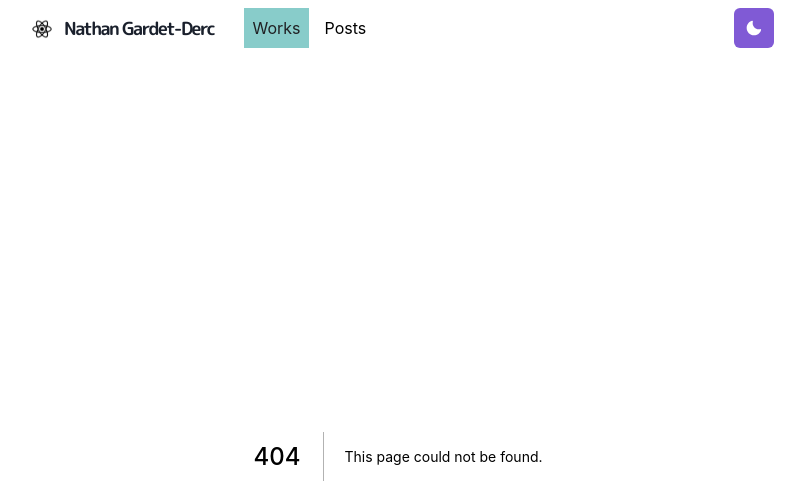
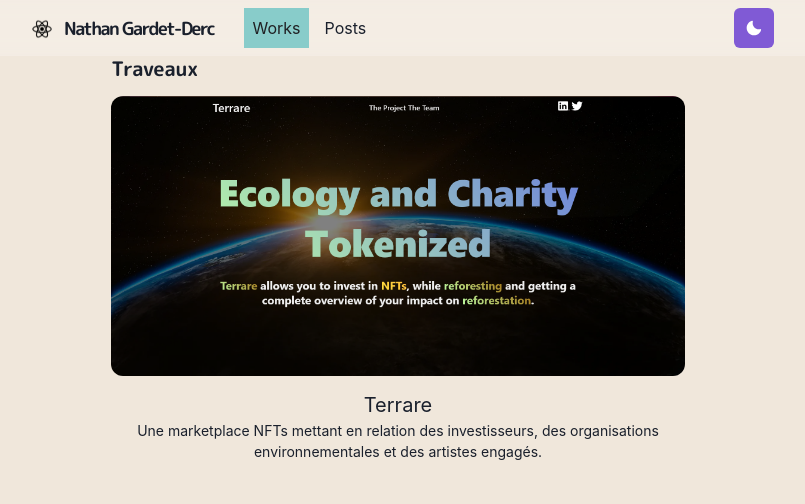
Before and after one commit to gdnathan/portfolio, a Next.js app: page /works in a window 1280 px wide. Before the commit this address had no page. Shown: the top 504 px of the page, without its empty margins (242-1047 px from the left). Built offline with nearby package versions, Linux system fonts and the light colour scheme.

Commit message:
adding the work tab

```diff
--- /dev/null
+++ b/components/grid-item.js
@@ -0,0 +1,53 @@
+import NextLink from 'next/link'
+import Image from 'next/image'
+import { Box, Text, LinkBox, LinkOverlay } from '@chakra-ui/react'
+import { Global } from '@emotion/react'
+
+export const GridItem = ({ children, href, title, thumbnail }) => {
+  <Box w="100%" align="center">
+    <LinkBox cursor="pointer">
+      <Image
+        src={thumbnail}
+        alt={title}
+        className="grid-item-thumbnail"
+        placeholder="blur"
+        loading="lazy"
+      />
+      <LinkOverlay href={href} target="_blank">
+        <Text mt={2}>{title}</Text>
+      </LinkOverlay>
+      <Text fontSize={14}>{children}</Text>
+    </LinkBox>
+  </Box>
+}
+
+export const WorkGridItem = ({ children, id, title, thumbnail }) => (
+  <Box w="100%" textAlign="center">
+    <NextLink href={`/works/${id}`}>
+      <LinkBox cursor="pointer">
+        <Image
+          src={thumbnail}
+          alt={title}
+          className="grid-item-thumbnail"
+          placeholder="blur"
+        />
+        <LinkOverlay href={`/works/${id}`}>
+          <Text mt={2} fontSize={20}>
+            {title}
+          </Text>
+        </LinkOverlay>
+        <Text fontSize={14}>{children}</Text>
+      </LinkBox>
+    </NextLink>
+  </Box>
+)
+
+export const GridItemStyle = () => (
+  <Global
+    styles={`
+      .grid-item-thumbnail {
+        border-radius: 12px;
+      }
+    `}
+  />
+)
--- /dev/null
+++ b/components/layouts/article.js
@@ -0,0 +1,33 @@
+import { motion } from 'framer-motion'
+import Head from 'next/head'
+import { GridItemStyle } from '../grid-item'
+
+const variants = {
+  hidden: { opacity: 0, x: 0, y: 20 },
+  enter: { opacity: 1, x: 0, y: 0 },
+  exit: { opacity: 0, x: -0, y: 20 }
+}
+
+const Layout = ({ children, title }) => (
+  <motion.article
+    initial="hidden"
+    animate="enter"
+    exit="exit"
+    variants={variants}
+    transition={{ duration: 0.4, type: 'easeInOut' }}
+    style={{ position: 'relative' }}
+  >
+    <>
+      {title && (
+        <Head>
+          <title>{title} - Nathan Gardet-Derc</title>
+        </Head>
+      )}
+      {children}
+
+      <GridItemStyle />
+    </>
+  </motion.article>
+)
+
+export default Layout
--- a/components/logo.js
+++ b/components/logo.js
@@ -13,7 +13,11 @@ const LogoBox = styled.span`
   line-height: 20px;
   padding: 10px;
 
-  &:hover img {
+  img {
+    transition: 200ms ease;
+  }
+
+    &:hover img {
     tranform: rotate(20deg);
   }
 `
--- a/pages/_app.js
+++ b/pages/_app.js
@@ -2,13 +2,16 @@ import { ChakraProvider } from '@chakra-ui/react'
 import Layout from '../components/layouts/main'
 import Fonts from '../components/fonts'
 import theme from '../libs/theme'
+import { AnimatePresence } from 'framer-motion'
 
-function Website ({ Component, pageProps, router }) {
+function Website({ Component, pageProps, router }) {
   return (
     <ChakraProvider theme={theme}>
       <Fonts />
       <Layout router={router}>
-        <Component {...pageProps} key={router.route} />
+        <AnimatePresence exitBeforeEnter initial={true}>
+          <Component {...pageProps} key={router.route} />
+        </AnimatePresence>
       </Layout>
     </ChakraProvider>
   )
--- a/pages/index.js
+++ b/pages/index.js
@@ -8,6 +8,7 @@ import {
   Button,
   useColorModeValue
 } from '@chakra-ui/react'
+import Layout from "../components/layouts/article"
 import { ChevronRightIcon } from '@chakra-ui/icons'
 import Section from '../components/section'
 import Paragraph from '../components/paragraph'
@@ -15,6 +16,7 @@ import { BioSection, BioYear } from '../components/bio'
 
 const Page = () => {
   return (
+    <Layout>
       <Container>
         <Box
           borderRadius="lg"
@@ -92,6 +94,7 @@ const Page = () => {
           <Paragraph>Innovation, Escalade, Vim, Musique, Jeux vidéos, Parkour</Paragraph>
         </Section>
       </Container>
+    </Layout>
   )
 }
 
--- /dev/null
+++ b/pages/works.js
@@ -0,0 +1,33 @@
+import {
+  Container,
+  Box,
+  Heading,
+  SimpleGrid,
+  Divider
+} from '@chakra-ui/react'
+import Section from '../components/section'
+import { WorkGridItem } from '../components/grid-item'
+import Layout from "../components/layouts/article"
+import thumbTerrare from '../public/images/work/Terrare.png'
+
+const Works = () => {
+  return (
+    <Layout>
+      <Container>
+        <Heading as="h3" fontSize={20} mb={4}>
+          Traveaux
+        </Heading>
+
+        <SimpleGrid columns={[1, 1, 1]} gap={6}>
+          <Section>
+            <WorkGridItem id="terrare" title="Terrare" thumbnail={thumbTerrare}>
+              Une marketplace NFTs mettant en relation des investisseurs, des organisations environnementales et des artistes engagés.
+            </WorkGridItem>
+          </Section>
+        </SimpleGrid>
+      </Container>
+    </Layout>
+  )
+}
+
+export default Works
```
Also changed, not shown: public/images/work/Terrare.png (added). Lines whose indentation alone changed are shown as unchanged.
